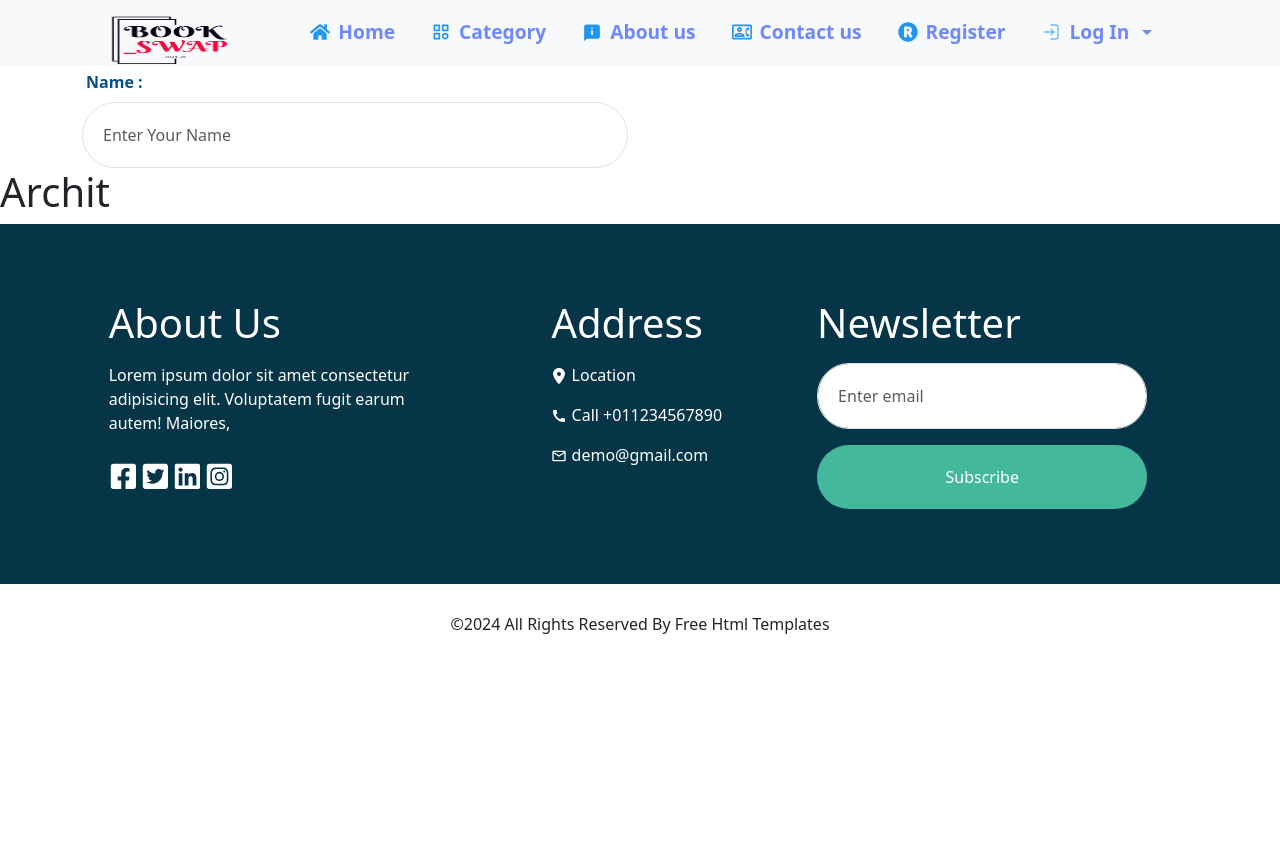
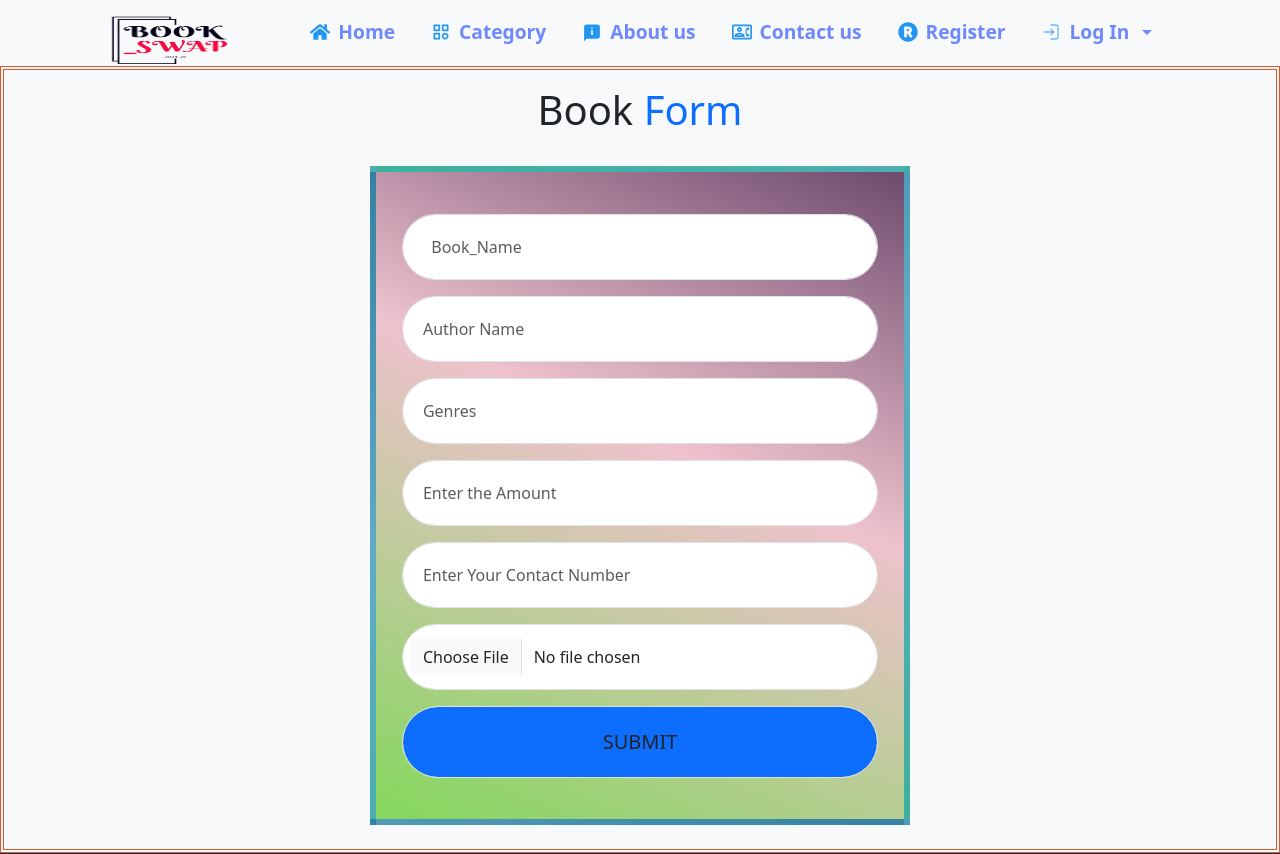
Before and after one commit to Architmaurya/Final_Year_Project, a React (Vite) app in the folder Book_Swap/: page /user/bookform in a window 1280 px wide. Shown: the top 854 px of the page. Before the commit the page ends 800 px from the top, so only its background shows below. Built offline with nearby package versions, Linux system fonts and the light colour scheme.

Commit message:
made the BookReg form and changes in the css file also

```diff
--- a/Book_Swap/src/App.css
+++ b/Book_Swap/src/App.css
@@ -236,3 +236,18 @@ box-sizing: border-box;
 .btn_block{
   align-items: center;
 }
+
+
+/*Book_form*/
+.container_Bookform{
+  border: 4px double rgb(226, 86, 43);
+  /* background: linear-gradient(90deg, #4CAF50 0%, #8BC34A 50%, #FFC107 100%); */
+  background-color: #f8f9fa;
+}
+
+.form-style-Book{
+  border: 6px solid rgba(24, 158, 192, 0.66);
+  min-height: 400px;
+  padding: 2%;
+  background: linear-gradient(24deg, #84d75d 0%, #eec2cd 57%, #6e4a6e 100%);
+}
--- a/Book_Swap/src/comp/user/BookReg.jsx
+++ b/Book_Swap/src/comp/user/BookReg.jsx
@@ -1,19 +1,45 @@
 function BookReg(){
     return(
         <>
-        <div className="container">
-            <form action="">
-                <div className="row">
-                <div className="col-md-6">
-                      <div className="form-group">
-                          <label className="mb-2 ms-1 mt-1 form_label">Name :</label>
-                          <input  type="text" className="form-control" placeholder="Enter Your Name" />
-                        </div>
-                      </div>
+         <div className="container_Bookform">
+        <div className="row ">
+            <div className="col-lg-6 mx-auto text-center mt-3">
+            <h1 className="">Book<span className="text-primary"> Form</span> </h1>
+            </div>
+        </div>
+            <div className="row ">
+
+                <div className="col-lg-5 mx-auto mt-4 mb-4 form-style-Book">
+                <form>
+                    <div className="">
+                      <input type="text" className="form-control mb-3 mt-3" placeholder="  Book_Name"/>
+                    </div>
+                    <div className="">
+                    <input type="text" className="form-control mb-3 " placeholder="Author Name"/>
+                    </div>
+                    <div className="">
+                      <input type="text" className="form-control mb-3 mt-3" placeholder="Genres"/>
+                    </div>
+                    <div className="">
+                    <input type="number" className="form-control mb-3" placeholder="Enter the Amount"/>
+                    </div>
+                    <div className="">
+                    <input type="moblie" className="form-control mb-3" placeholder="Enter Your Contact Number"/>
+                    </div>
+                    <div className="">
+                    <input type="file" className="form-control mb-3 " />
+                    </div>
+                    <div className="">
+                    <input type="submit" value="SUBMIT" className="form-control mb-3 fs-5 bg-primary" />
+                    </div>
+
+                </form>
                 </div>
-            </form>
+                {/* <div className="col-lg-5 mx-auto ">
+                    <img src="../../public/user.jpg" className="img-fluid"/>
+                </div> */}
+            </div>
         </div>
-        <h1>Archit</h1>
         </>
     )
 }
```
